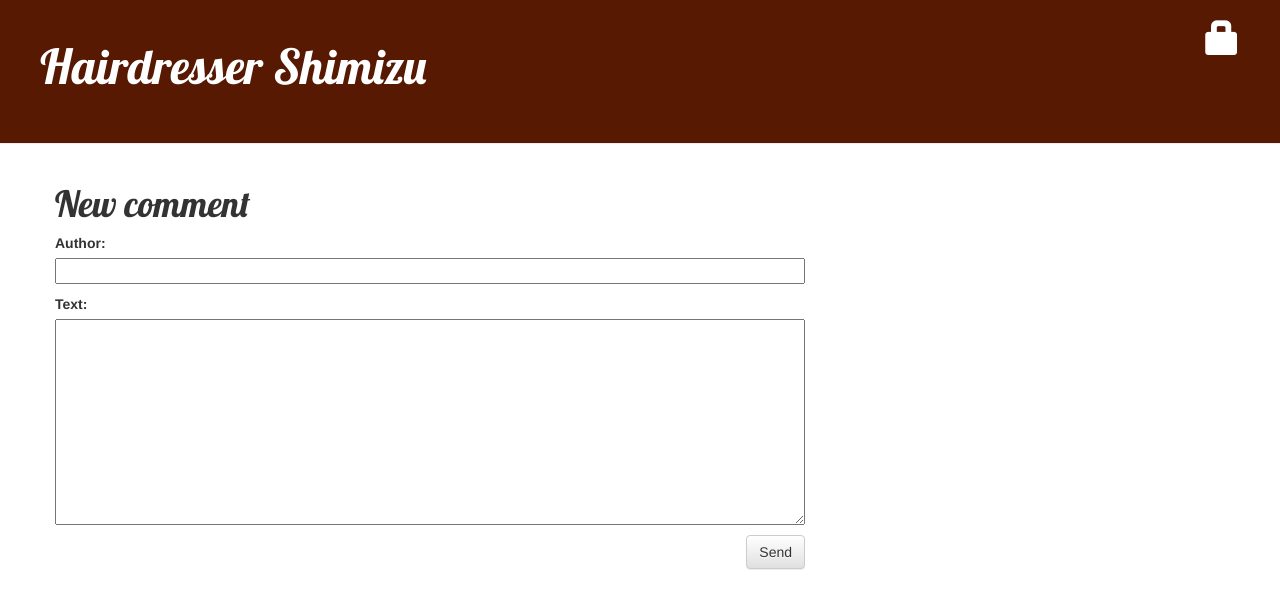
After one commit to Takashi-sys/my-first-blog, a Django app: page /post/1/comment/ in a window 1280 px wide. The commit adds this page. Shown: the top 609 px of the page. Run offline with Django 3.2, Linux system fonts and the light colour scheme; tables that the repository leaves empty hold one stand-in row (values such as "Sample post"); some libraries are stand-ins or nearby versions.

Commit message:
Added comment create

```diff
--- a/blog/admin.py
+++ b/blog/admin.py
@@ -1,6 +1,7 @@
 from django.contrib import admin
-from .models import Post
+from .models import Post,Comment  # Commentを追加
 
 admin.site.register(Post)
+admin.site.register(Comment) # Commentを追加
 
 # Register your models here.
--- a/blog/forms.py
+++ b/blog/forms.py
@@ -1,9 +1,15 @@
 from django import forms
-
-from .models import Post
+from .models import Post, Comment# コメントを追加
 
 class PostForm(forms.ModelForm):
 
     class Meta:
         model = Post
         fields = ('title', 'text',)
+
+#追加 読者がコメントを書けるように
+class CommentForm(forms.ModelForm):
+
+    class Meta:
+        model = Comment
+        fields = ('author', 'text',)
--- a/blog/models.py
+++ b/blog/models.py
@@ -16,3 +16,22 @@ class Post(models.Model):
 
     def __str__(self):
         return self.title
+
+    def approved_comments(self):
+        return self.comments.filter(approved_comment=True)
+
+
+#コメントモデル
+class Comment(models.Model):
+    post = models.ForeignKey('blog.Post', on_delete=models.CASCADE, related_name='comments')
+    author = models.CharField(max_length=200)
+    text = models.TextField()
+    created_date = models.DateTimeField(default=timezone.now)
+    approved_comment = models.BooleanField(default=False)
+
+    def approve(self):
+        self.approved_comment = True
+        self.save()
+
+    def __str__(self):
+        return self.text
--- a/blog/static/css/blog.css
+++ b/blog/static/css/blog.css
@@ -1,7 +1,7 @@
 .page-header {
     background-color: #571902;
     margin-top: 0;
-    padding: 20px 20px 20px 40px;
+    padding: 20px 20px 40px 40px;
 }
 
 .page-header h1, .page-header h1 a, .page-header h1 a:visited, .page-header h1 a:active {
@@ -14,12 +14,16 @@
     margin-left: 40px;
 }
 
-h1, h2, h3, h4 {
+h1 {
     font-family: 'Lobster', cursive;
 }
 
+h2, h3, h4 {
+    font-family: 'Noto Sans JP', sans-serif;
+}
+
 .date {
-    color: #b3b6b6;
+    color: #c26c44eb;
 }
 
 .save {
@@ -44,3 +48,8 @@ h1, h2, h3, h4 {
 .post h2 a, .post h2 a:visited {
     color: #000000;
 }
+
+/* これまでのスタイル設定の下に追加 */
+.comment {
+    margin: 20px 0px 20px 40px;
+}
--- /dev/null
+++ b/blog/templates/blog/add_comment_to_post.html
@@ -0,0 +1,9 @@
+{% extends 'blog/base.html' %}
+
+{% block content %}
+  <h1>New comment</h1>
+  <form method="POST" class="post-form">{% csrf_token %}
+    {{ form.as_p }}
+    <button type="submit" class="save btn btn-default">Send</button>
+  </form>
+{% endblock %}
--- a/blog/templates/blog/post_list.html
+++ b/blog/templates/blog/post_list.html
@@ -8,6 +8,7 @@
             </div>
             <h2><a href="{% url 'post_detail' pk=post.pk %}">{{ post.title }}</a></h2>
             <!-- <p>{{ post.text|linebreaksbr }}</p> -->
+            <a href="{% url 'post_detail' pk=post.pk %}">Comments: {{ post.comments.count }}</a>
         </div>
     {% endfor %}
 {% endblock %}
--- a/blog/urls.py
+++ b/blog/urls.py
@@ -9,4 +9,5 @@ urlpatterns = [
     path('drafts/', views.post_draft_list, name='post_draft_list'),
     path('post/<pk>/publish/', views.post_publish, name='post_publish'),
     path('post/<pk>/remove/', views.post_remove, name='post_remove'),
+    path('post/<int:pk>/comment/', views.add_comment_to_post, name='add_comment_to_post'),
 ]
--- a/blog/views.py
+++ b/blog/views.py
@@ -2,8 +2,9 @@ from django.contrib.auth.decorators import login_required
 from django.shortcuts import render, get_object_or_404
 from django.utils import timezone
 from .models import Post
-from .forms import PostForm
+from .forms import PostForm, CommentForm
 from django.shortcuts import redirect
+from .models import Post, Comment
 
 
 def post_list(request):
@@ -65,3 +66,30 @@ def post_remove(request, pk):
     post = get_object_or_404(Post, pk=pk)
     post.delete()
     return redirect('post_list')
+
+#comment
+def add_comment_to_post(request, pk):
+    post = get_object_or_404(Post, pk=pk)
+    if request.method == "POST":
+        form = CommentForm(request.POST)
+        if form.is_valid():
+            comment = form.save(commit=False)
+            comment.post = post
+            comment.save()
+            return redirect('post_detail', pk=post.pk)
+    else:
+        form = CommentForm()
+    return render(request, 'blog/add_comment_to_post.html', {'form': form})
+
+
+@login_required
+def comment_approve(request, pk):
+    comment = get_object_or_404(Comment, pk=pk)
+    comment.approve()
+    return redirect('post_detail', pk=comment.post.pk)
+
+@login_required
+def comment_remove(request, pk):
+    comment = get_object_or_404(Comment, pk=pk)
+    comment.delete()
+    return redirect('post_detail', pk=comment.post.pk)
```
Also changed, not shown: blog/templates/blog/post_detail.html (+13 -0 lines), blog/migrations/0002_comment.py (added).
